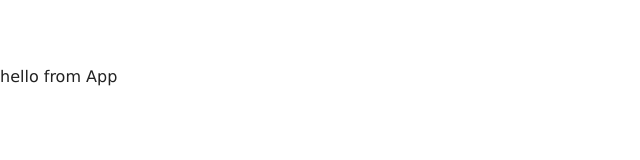
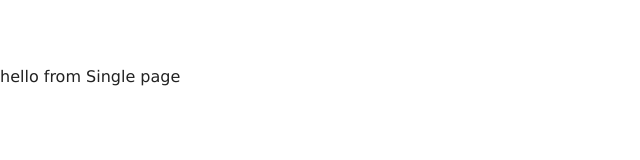
Before and after one commit to RodrigoOkuta/Contentful-training, a React (Create React App) app: page /rooms/1 in a window 1280 px wide. Shown: the top 160 px of the page, without its empty margins (0-640 px from the left). Built offline with nearby package versions, Linux system fonts and the light colour scheme.

Commit message:
created the router

```diff
--- a/src/App.js
+++ b/src/App.js
@@ -1,11 +1,20 @@
-import React from 'react';
-import './App.css';
+import React from "react";
+import { Switch, Route } from "react-router-dom";
+
+import Home from "./pages/Home";
+import Rooms from "./pages/Rooms";
+import SingleRoom from "./pages/SingleRoom";
+import Error from "./pages/Error";
+import "./App.css";
 
 function App() {
   return (
-    <>
-    hello from App
-    </>
+    <Switch>
+      <Route exact path="/" component={Home} />
+      <Route exact path="/rooms" component={Rooms} />
+      <Route exact path="/rooms/:slug" component={SingleRoom} />
+      <Route component={Error} />
+    </Switch>
   );
 }
 
--- a/src/index.js
+++ b/src/index.js
@@ -1,14 +1,17 @@
-import React from 'react';
-import ReactDOM from 'react-dom';
-// import './index.css';
-import App from './App';
-import * as serviceWorker from './serviceWorker';
+import React from "react";
+import ReactDOM from "react-dom";
+import { BrowserRouter as Router } from "react-router-dom";
+
+import App from "./App";
+import * as serviceWorker from "./serviceWorker";
 
 ReactDOM.render(
   <React.StrictMode>
-    <App />
+    <Router>
+      <App />
+    </Router>
   </React.StrictMode>,
-  document.getElementById('root')
+  document.getElementById("root")
 );
 
 // If you want your app to work offline and load faster, you can change
--- /dev/null
+++ b/src/pages/Error.js
@@ -0,0 +1,11 @@
+import React from 'react'
+
+const Error = () => {
+    return (
+        <div>
+            hello from Error page
+        </div>
+    )
+}
+
+export default Error
--- /dev/null
+++ b/src/pages/Home.js
@@ -0,0 +1,11 @@
+import React from 'react'
+
+const Home = () => {
+    return (
+        <div>
+            hello from Home page
+        </div>
+    )
+}
+
+export default Home
--- /dev/null
+++ b/src/pages/Rooms.js
@@ -0,0 +1,11 @@
+import React from 'react'
+
+const Rooms = () => {
+    return (
+        <div>
+           hello from Rooms page
+        </div>
+    )
+}
+
+export default Rooms
--- /dev/null
+++ b/src/pages/SingleRoom.js
@@ -0,0 +1,11 @@
+import React, { Component } from 'react'
+
+export default class SingleRoom extends Component {
+    render() {
+        return (
+            <div>
+                hello from Single page
+            </div>
+        )
+    }
+}
```
